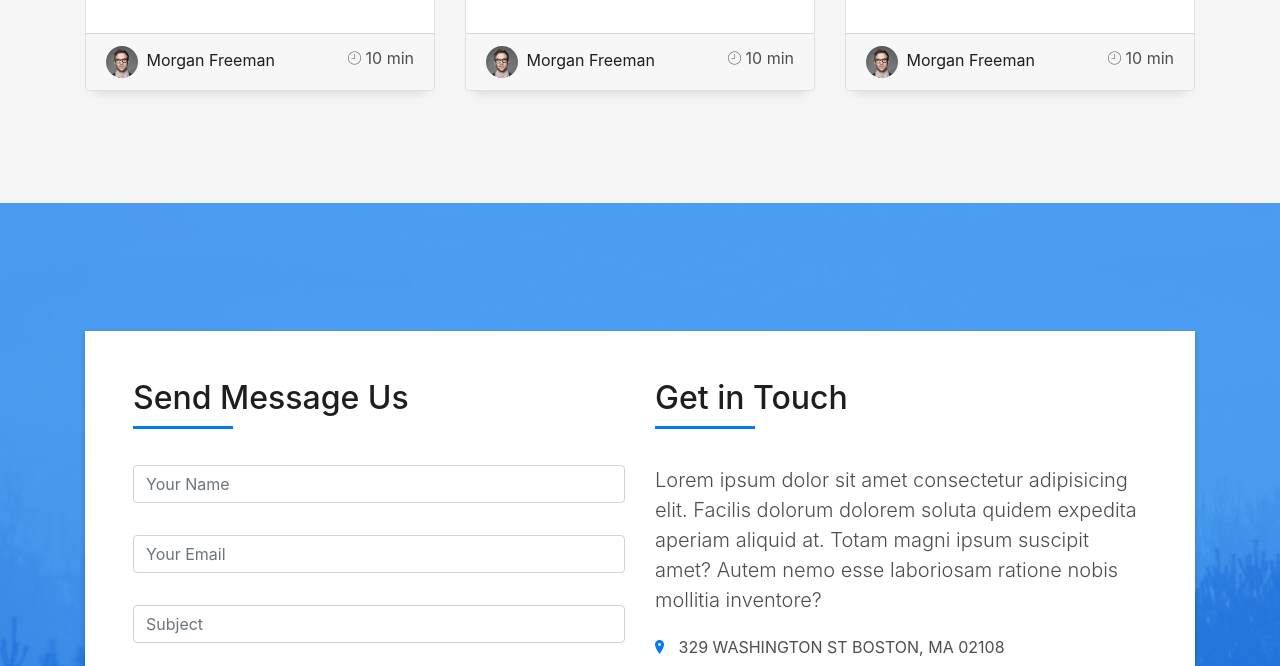
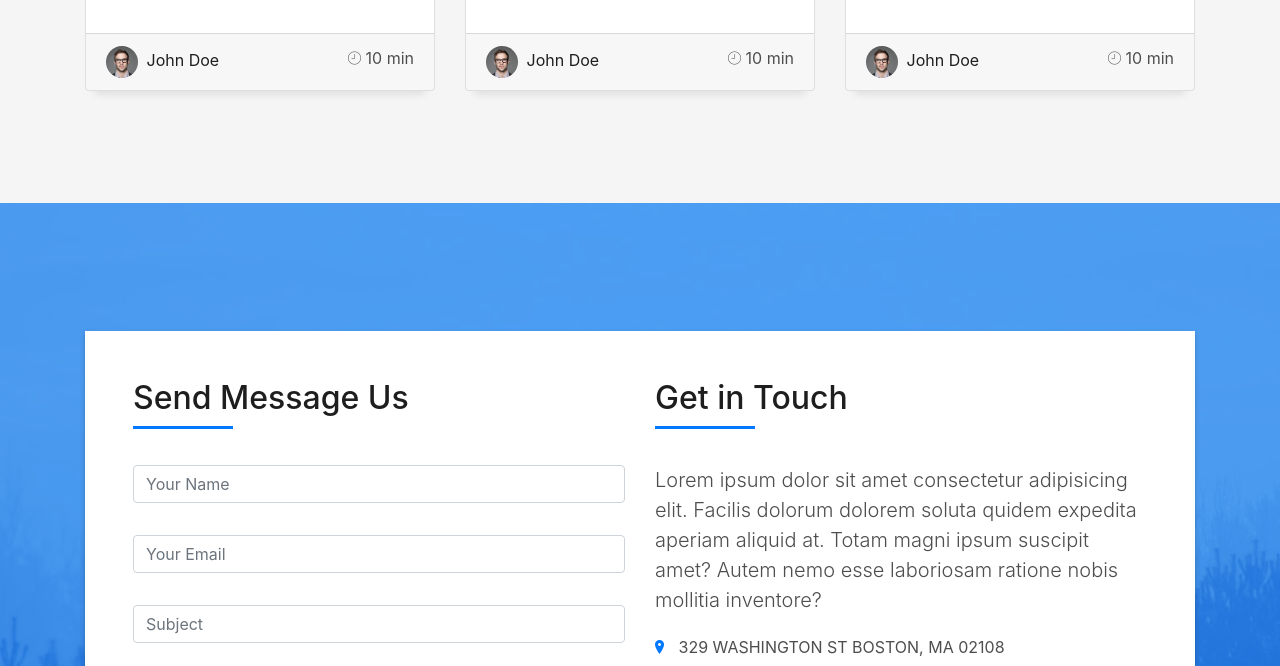
Before and after one commit to J-O-B/templates, a plain HTML site: page DevFolio/index.html in a window 1280 px wide. Shown: the part 5310-5976 px from the top of the page. Drawn offline with Linux system fonts and the light colour scheme; files whose address does not match are found by name.

Commit message:
updated portfolio

```diff
--- a/DevFolio/index.html
+++ b/DevFolio/index.html
@@ -564,7 +564,7 @@
               <div class="post-author">
                 <a href="#">
                   <img src="img/testimonial-2.jpg" alt="" class="avatar rounded-circle">
-                  <span class="author">Morgan Freeman</span>
+                  <span class="author">John Doe</span>
                 </a>
               </div>
               <div class="post-date">
@@ -595,7 +595,7 @@
               <div class="post-author">
                 <a href="#">
                   <img src="img/testimonial-2.jpg" alt="" class="avatar rounded-circle">
-                  <span class="author">Morgan Freeman</span>
+                  <span class="author">John Doe</span>
                 </a>
               </div>
               <div class="post-date">
@@ -626,7 +626,7 @@
               <div class="post-author">
                 <a href="#">
                   <img src="img/testimonial-2.jpg" alt="" class="avatar rounded-circle">
-                  <span class="author">Morgan Freeman</span>
+                  <span class="author">John Doe</span>
                 </a>
               </div>
               <div class="post-date">
```
